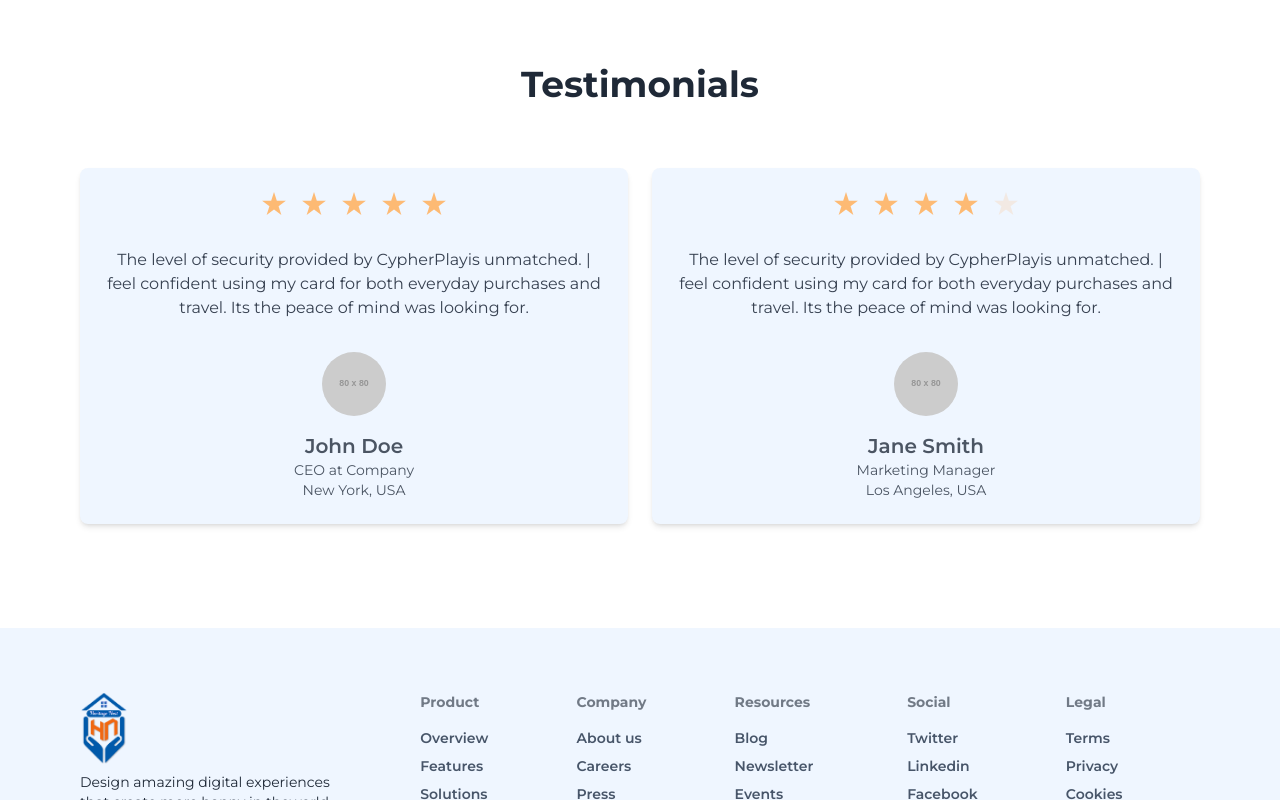
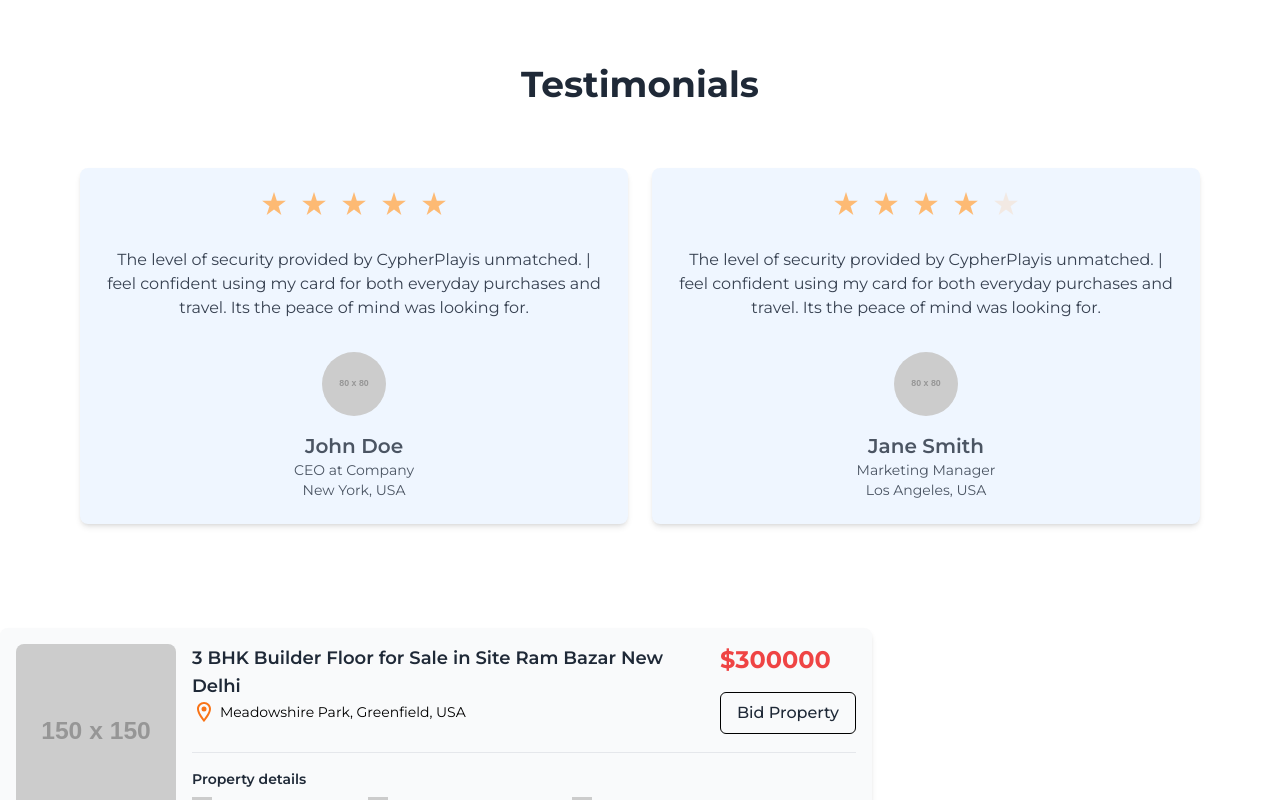
Before and after one commit to jibon-roy/Heritage-Nest, a React (Vite) app: page /buy in a window 1280 px wide. Shown: the part 2000-2800 px from the top of the page. Built offline with nearby package versions, Linux system fonts and the light colour scheme.

Commit message:
landing card add

```diff
--- a/src/components/common/Navbar.jsx
+++ b/src/components/common/Navbar.jsx
@@ -1,5 +1,6 @@
 import { NavLink } from "react-router-dom";
 import Logo from "../design/Logo";
+import { Link } from "react-router-dom";
 
 export default function Navbar() {
   return (
@@ -38,9 +39,9 @@ export default function Navbar() {
               <div className="mx-2  px-2">Services</div>
             </div>
             <div className="mx-2 flex-1 flex justify-center px-2">
-              <NavLink to={"/"}>
+              <Link  to={"/"}>
                 <Logo />
-              </NavLink>
+              </Link>
             </div>
             <div className="hidden lg:flex justify-end">
               <div className="mx-2  px-2">Manage Rentals</div>
--- /dev/null
+++ b/src/components/design/LandingCard.jsx
@@ -0,0 +1,71 @@
+import { MdOutlineLocationOn } from "react-icons/md";
+
+const LandingCard = () => {
+  return (
+    <div className="bg-[#F9FAFB] p-4 flex w-fit gap-4 rounded-lg shadow-md">
+      <div>
+        <img
+          src="https://via.placeholder.com/150"
+          alt="Property Image"
+          className="w-40 h-full rounded-lg object-cover mb-4"
+        />
+      </div>
+      <div>
+        <div className="flex gap-4 justify-between mb-3">
+          <div>
+            <h3 className="text-lg max-w-lg font-semibold">
+              3 BHK Builder Floor for Sale in Site Ram Bazar New Delhi
+            </h3>
+            <div className="flex mb-3 justify-start text-sm text-black gap-1 items-center">
+              <span className="text-orange-500">
+                <MdOutlineLocationOn className="text-2xl" />
+              </span>
+              Meadowshire Park, Greenfield, USA
+            </div>
+          </div>
+          <div>
+            <div className="text-2xl mb-4 font-bold text-red-500">$300000</div>
+            <button className="border rounded-md font-medium active:scale-95 transition-all border-black border-solid py-2 px-4">
+              Bid Property
+            </button>
+          </div>
+        </div>
+        <hr className="my-4" />
+        <div className="text-sm">
+          <h4 className="font-semibold mb-2">Property details</h4>
+          <div className="flex items-center space-x-4">
+            <div className="flex items-center space-x-1">
+              <img
+                src="https://via.placeholder.com/20"
+                alt="Icon"
+                className="mr-2"
+              />
+              <span>Total Area</span>
+              <span className="font-semibold">891 sqft</span>
+            </div>
+            <div className="flex items-center space-x-1">
+              <img
+                src="https://via.placeholder.com/20"
+                alt="Icon"
+                className="mr-2"
+              />
+              <span>Status</span>
+              <span className="font-semibold">Ready to move</span>
+            </div>
+            <div className="flex items-center space-x-1">
+              <img
+                src="https://via.placeholder.com/20"
+                alt="Icon"
+                className="mr-2"
+              />
+              <span>Total Area</span>
+              <span className="font-semibold">891 sqft</span>
+            </div>
+          </div>
+        </div>
+      </div>
+    </div>
+  );
+};
+
+export default LandingCard;
--- a/src/components/design/Testimonial.jsx
+++ b/src/components/design/Testimonial.jsx
@@ -45,31 +45,41 @@ const Testimonial = ({
             type="radio"
             name={`rating-${id}`}
             className="mask mask-star bg-orange-300"
-            checked={rating == 1}
+            disabled
+            defaultChecked={rating == 1}
+            readOnly
           />
           <input
             type="radio"
             name="rating-2"
             className="mask mask-star bg-orange-300"
-            checked={rating == 2}
+            disabled
+            defaultChecked={rating == 2}
+            readOnly
           />
           <input
             type="radio"
             name="rating-2"
             className="mask mask-star bg-orange-300"
-            checked={rating == 3}
+            disabled
+            defaultChecked={rating == 3}
+            readOnly
           />
           <input
             type="radio"
             name="rating-2"
             className="mask mask-star bg-orange-300"
-            checked={rating == 4}
+            disabled
+            defaultChecked={rating == 4}
+            readOnly
           />
           <input
             type="radio"
             name="rating-2"
             className="mask mask-star bg-orange-300"
-            checked={rating == 5}
+            disabled
+            defaultChecked={rating == 5}
+            readOnly
           />
         </div>
         <p className="max-w-lg mt-8 text-gray-700 text-center">{review}</p>
--- a/src/index.css
+++ b/src/index.css
@@ -33,6 +33,22 @@ select {
   background-repeat: no-repeat;
 }
 
+.active {
+  position: relative;
+}
+
+.active::before {
+  content: "";
+  width: 80%;
+  height: 2px;
+  border-radius: 10%;
+  background-color: black;
+  position: absolute;
+  bottom: -3px;
+  left: 50%;
+  transform: translateX(-50%);
+}
+
 @media only screen and (min-width: 900px) {
   .swiper-button-prev {
     left: -20px !important;
--- a/src/pages/buy/Buy.jsx
+++ b/src/pages/buy/Buy.jsx
@@ -1,4 +1,5 @@
 import SearchBox from "../../components/actions/SearchBox";
+import LandingCard from "../../components/design/LandingCard";
 import TestimonialSection from "../../components/design/Testimonial";
 import NewListedProperties from "./NewListedProperties";
 import PopularCard from "./PopularCard";
@@ -12,6 +13,7 @@ export default function Buy() {
       <PopularCard />
       <NewListedProperties />
       <TestimonialSection />
+      <LandingCard />
     </>
   );
 }
```
